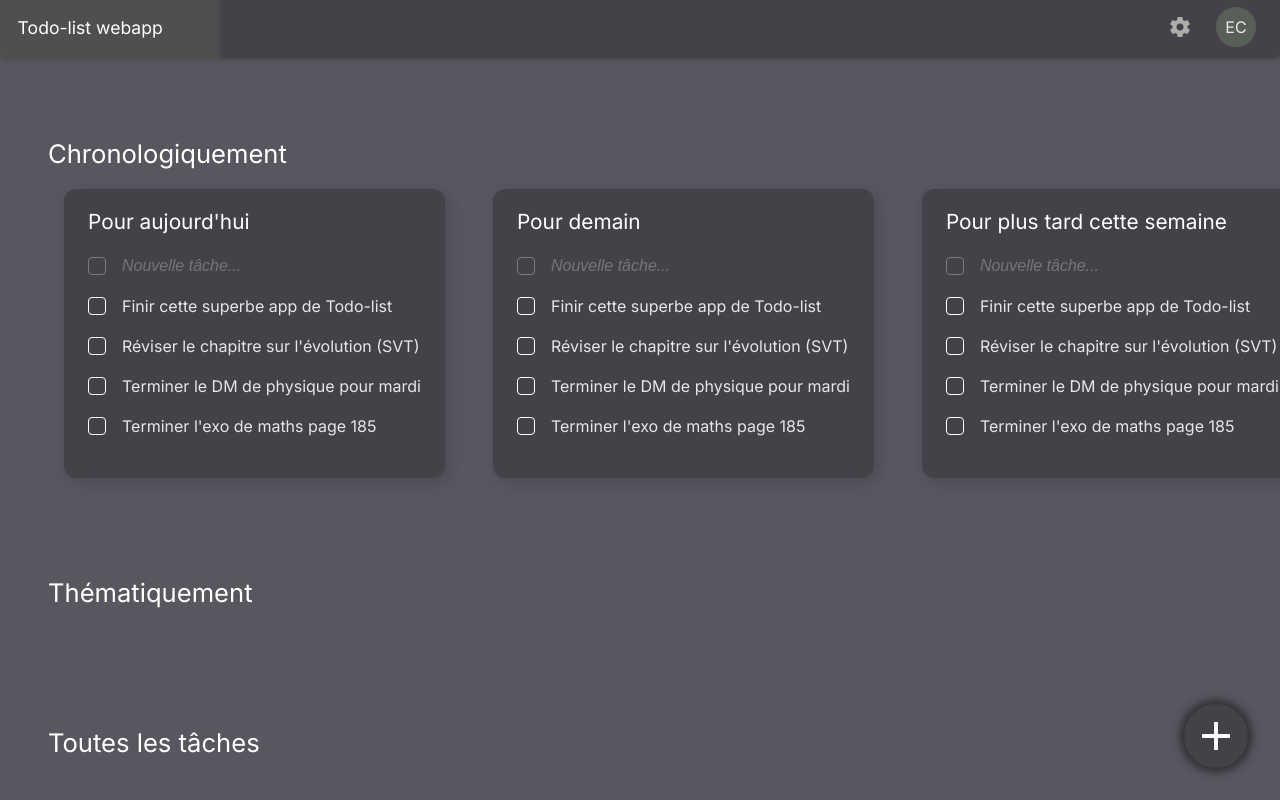
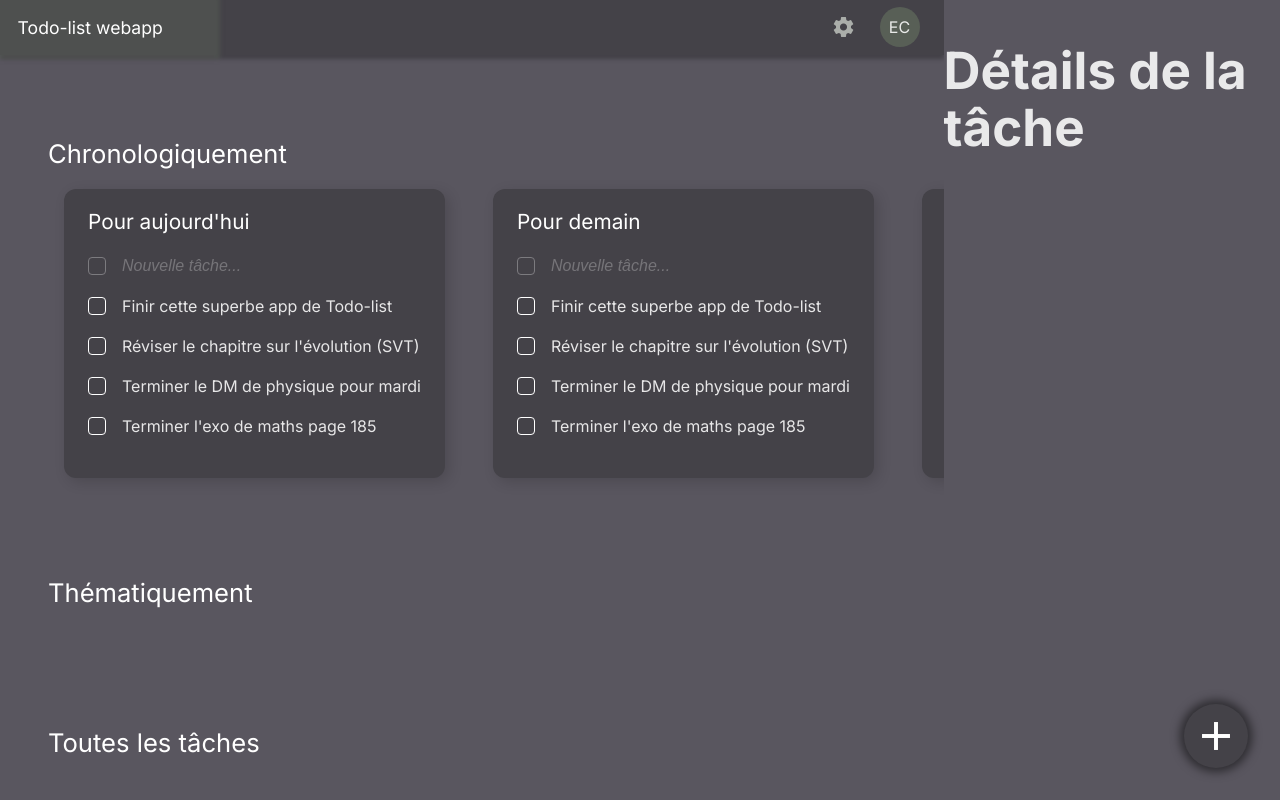
Before and after one commit to Em-ilien/Todo-list, a React (Vite) app: page / in a window 1280 px wide. Built offline with nearby package versions, Linux system fonts and the light colour scheme.

Commit message:
begin of contextmenu

```diff
--- a/src/App.css
+++ b/src/App.css
@@ -5,7 +5,16 @@
   width: 100vw;
   height: 100vh;
   font-family: 'Inter', sans-serif;
+
+  display: flex;
+  flex-direction: row;
+}
+
+.App > div {
+  width: 100%;
+  height: 100vh;
   overflow-x: hidden;
+
 }
 
 .Header {
--- a/src/App.jsx
+++ b/src/App.jsx
@@ -3,6 +3,7 @@ import Header from "./components/Header";
 import Main from "./components/Main";
 
 import "./App.css";
+import ContextMenu from "./components/ContextMenu";
 
 function App() {
   const [tasks, setTasks] = useState([]);
@@ -24,10 +25,12 @@ function App() {
 
   return (
     <div className="App">
-      <Header />
-      <Main />
-      {/* <List todoList={tasks} changeDone={changeDone} /> */}
-      {/* <AddTask addTask={addTask}/> */}
+      <div>
+        <Header />
+        <Main />
+      </div>
+      <ContextMenu type="task"/>
+      {/* <ContextMenu /> */}
     </div>
   );
 }
--- /dev/null
+++ b/src/components/ContextMenu.jsx
@@ -0,0 +1,43 @@
+import React from "react";
+
+
+export default function ContextMenu(props) {
+    function getTaskContextMenu() {
+        return (
+            <div className="Task ContextMenu">
+                <h1>Détails de la tâche</h1>
+                <div>
+                    {/* TODO */}
+                </div>
+            </div>
+        );
+    }
+
+    function getFilterContextMenu() {
+        return (
+            <div className="Filter ContextMenu">
+                <h1>Détails du filtre</h1>
+                <div>
+                    {/* TODO */}
+                </div>
+            </div>
+        );
+    }
+
+    function getContextMenu() {
+        switch (props.type) {
+            case "task":
+                return getTaskContextMenu();
+            case "filter":
+                return getFilterContextMenu();
+            default:
+                return;
+        }
+    }
+
+    return (
+    <aside className="ContextMenu">
+        {getContextMenu()}
+    </aside>
+    );
+}
--- a/src/components/Task.jsx
+++ b/src/components/Task.jsx
@@ -10,12 +10,16 @@ export default function Task(props) {
     changeTaskStatus(task.id);
   }
 
+  function onClickOnTaskTitle(e) {
+
+  }
+
   return (
     <div className="Task" key={task.id} style={taskStyle} data-done={snap.tasks[task.id].done}>
       <div className="checkbox" style={checkbox} onClick={onCheckboxClicked}>
         <i className="material-icons" style={checkmarkIcon}>check</i>
       </div>
-      <span style={taskTitle}>{task.title}</span>
+      <span style={taskTitle} onClick={onClickOnTaskTitle}>{task.title}</span>
     </div>
   );
 }
@@ -26,6 +30,7 @@ const taskStyle = {
   alignItems: "center",
   gap: "1em",
   margin: "0.5em 0em",
+  cursor: "pointer",
 }
 
 const checkbox = {
```
